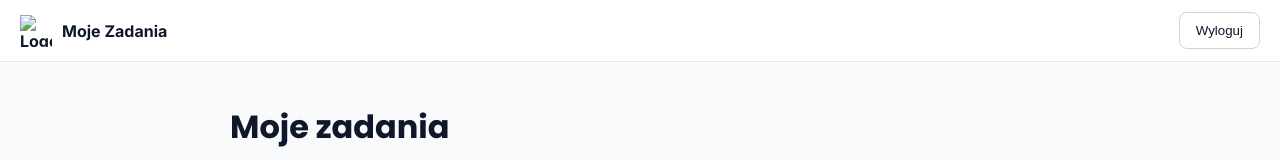
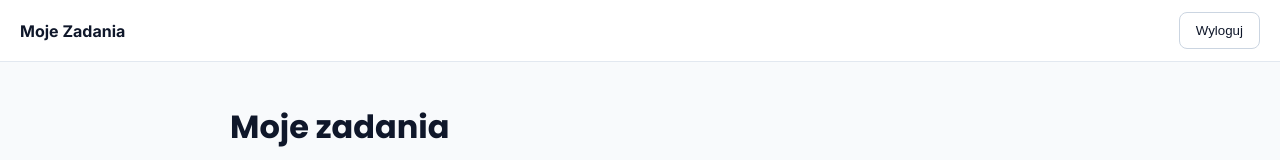
Before and after one commit to yerameyeupavel-droid/praktyka-project, a plain HTML site: page frontend/index.html in a window 1280 px wide. Shown: the top 160 px of the page. Drawn offline with Linux system fonts and the light colour scheme.

Commit message:
usuwam logo z naglowka, sciezka nie dziala

```diff
--- a/frontend/index.html
+++ b/frontend/index.html
@@ -11,7 +11,6 @@
 <body>
   <header class="topbar">
     <div class="brand">
-      <img src="../docs/images/logo.svg" alt="Logo Moje Zadania" width="32" height="32" />
       <span>Moje Zadania</span>
     </div>
     <button id="logoutBtn" class="btn btn-ghost">Wyloguj</button>
```
